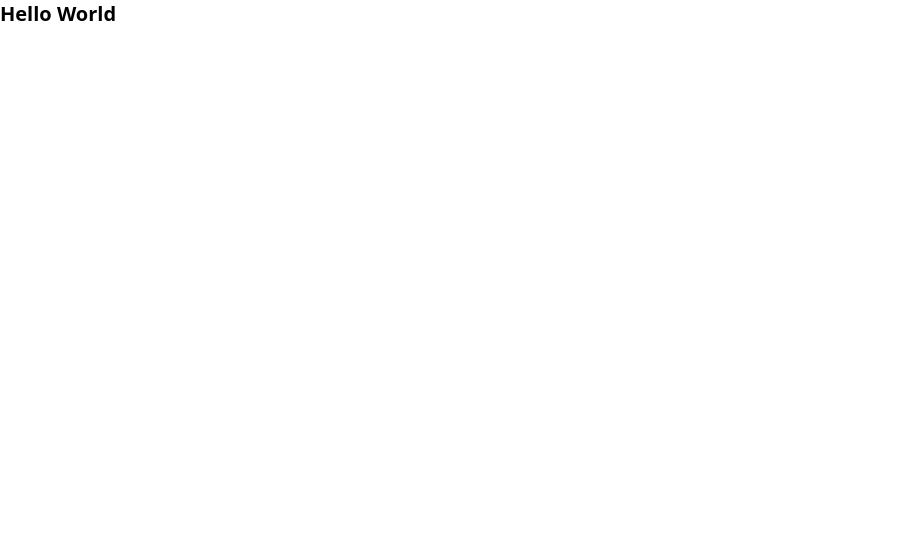
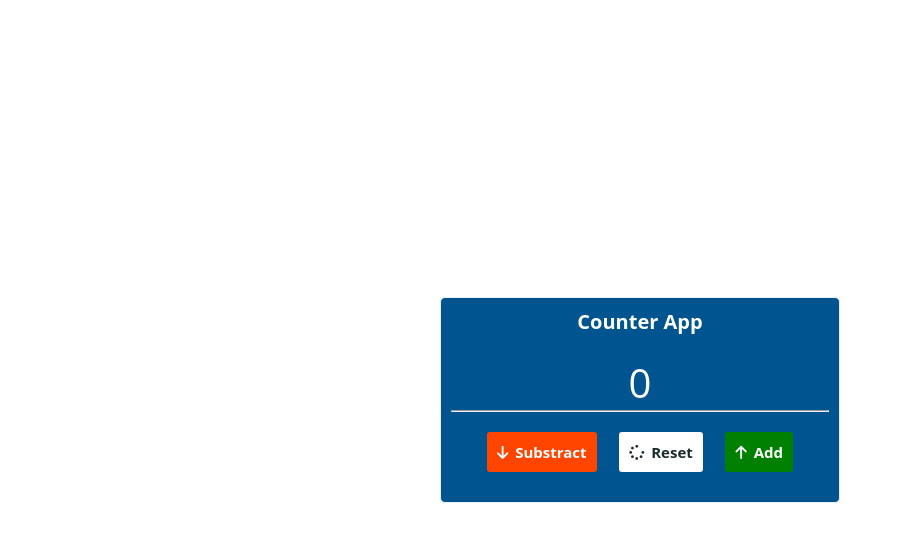
Before and after one commit to JardiinWD/javascript-counter-app, a plain HTML site: page index.html in a window 1280 px wide. Shown: the whole page, without its empty margins (0-902 px from the left). Drawn offline with Linux system fonts and the light colour scheme.

Commit message:
Completato scaffolding iniziale e foglio di stile associato

```diff
--- a/assets/css/style.css
+++ b/assets/css/style.css
@@ -11,12 +11,10 @@
 html {
     font-size: 10px;
 }
-
 p {
     font-size: 1.6rem;
     line-height: 1.5;
 }
-
 img {
     width: 100%;
 }
@@ -44,6 +42,66 @@ img {
     max-width: 900px;
     margin: 0 auto;
     padding: 0 20px;
+    display: flex;
+    justify-content: center;
+    align-items: center;
+    height: 100vh;
 }
 
 /*#endregion */
+
+/*#region Counter utilities */
+.counter-div {
+    width: 40rem;
+    border: 1px solid var(--grey);
+    padding: 1rem;
+    background-color: var(--light-blue);
+    color: var(--white);
+    text-align: center;
+    border-radius: 5px;
+}
+
+.counter-div > * {
+    margin-bottom: 2rem;
+}
+
+/* Il mio numero */
+.count {
+    font-size: 4rem;
+}
+
+/*#region Buttons utilities */
+.buttons button {
+    padding: 1rem;
+    margin: 0 1rem;
+    font-size: 1.5rem;
+    color: var(--white);
+    font-weight: 700;
+    border: none;
+    outline: none;
+    border-radius: 3px;
+    cursor: pointer;
+}
+
+button.substract {
+    background-color: orangered;
+}
+
+button.reset {
+    background-color: var(--white);
+    color: var(--black);
+}
+
+button.add {
+    background-color: green;
+}
+
+button.substract > i,
+button.reset > i,
+button.add > i {
+    padding-right: 7px;
+}
+/*#endregion Buttons utilities */
+
+
+/*#endregion */
--- a/index.html
+++ b/index.html
@@ -7,10 +7,39 @@
     <title>Scaffolding iniziale</title>
     <!-- Link a foglio di style -->
     <link rel='stylesheet' href='./assets/css/style.css'>
+    <!-- Link a CDN Font Awesome -->
+    <link rel="stylesheet" href="https://cdnjs.cloudflare.com/ajax/libs/font-awesome/6.1.2/css/all.min.css"
+        integrity="sha512-1sCRPdkRXhBV2PBLUdRb4tMg1w2YPf37qatUFeS7zlBy7jJI8Lf4VHwWfZZfpXtYSLy85pkm9GaYVYMfw5BC1A=="
+        crossorigin="anonymous" referrerpolicy="no-referrer" />
 </head>
 <body>
 
-    <h1>Hello World</h1>
+    <!-- /.container -->
+    <div class="container">
+        <!-- /.counter-div -->
+        <div class="counter-div">
+            <h1>Counter App</h1>
+            <!-- /.count -->
+            <span class="count">0</span>
+            <hr>
+            <!-- Bottoni per Sottrarre, resettare e aggiungere -->
+            <div class="buttons">
+                <!-- /.substract -->
+                <button class="substract">
+                    <i class="fa-solid fa-arrow-down"></i>Substract
+                </button>
+                <!-- /.reset -->
+                <button class="reset">
+                    <i class="fa-solid fa-spinner"></i>Reset
+                </button>
+                <!-- /.add -->
+                <button class="add">
+                    <i class="fa-solid fa-arrow-up"></i>Add
+                </button>
+            </div>
+        </div>
+    </div>
+
 
     <!-- Link a JS -->
     <script src='./assets/js/app.js'></script>
```
